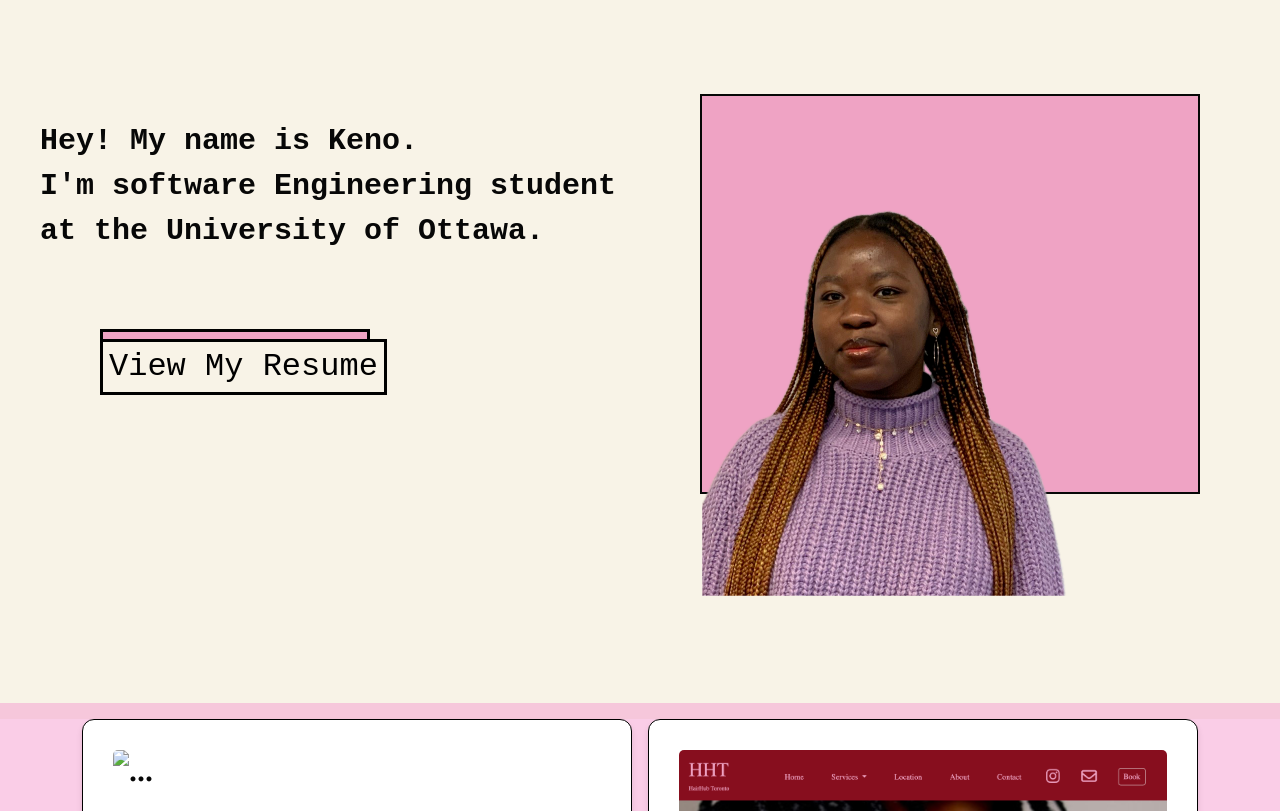
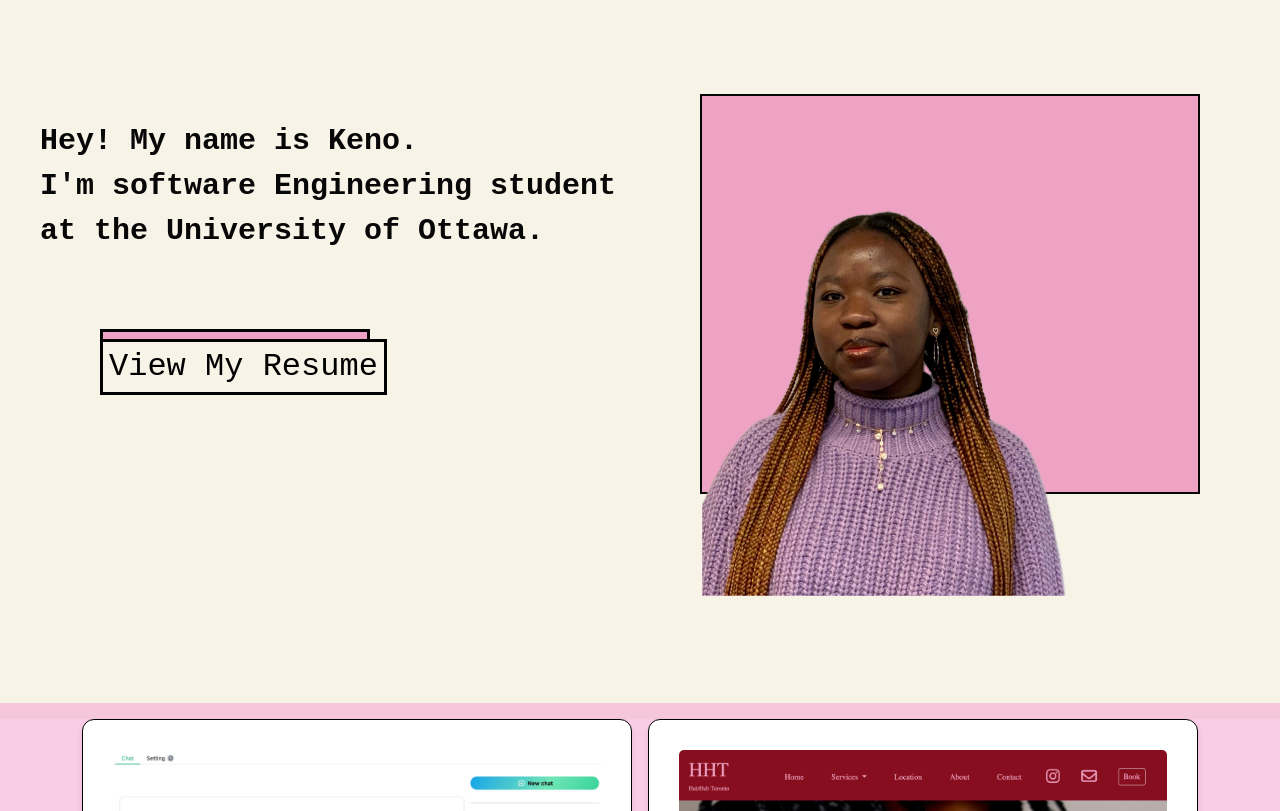
Before and after one commit to oobuw041/personalwebsite, a plain HTML site: page index.html in a window 1280 px wide. Shown: the part 121-932 px from the top of the page. Drawn offline with nearby package versions, Linux system fonts and the light colour scheme; the site is published under a folder, as on GitHub Pages, so addresses that start at the root find nothing.

Commit message:
Update index.html

```diff
--- a/index.html
+++ b/index.html
@@ -49,7 +49,7 @@
 
       <div class="col-md-6">
         <div class="card custom-card">
-          <img src="/Images/EventBuddy.jpg" class="card-img-top" alt="...">
+          <img src="Images/EventBuddy.jpg" class="card-img-top" alt="...">
           <div class="card-body">
             <h4 class="card-title"><br>Event Planner Chatbot
               </h4>
```
